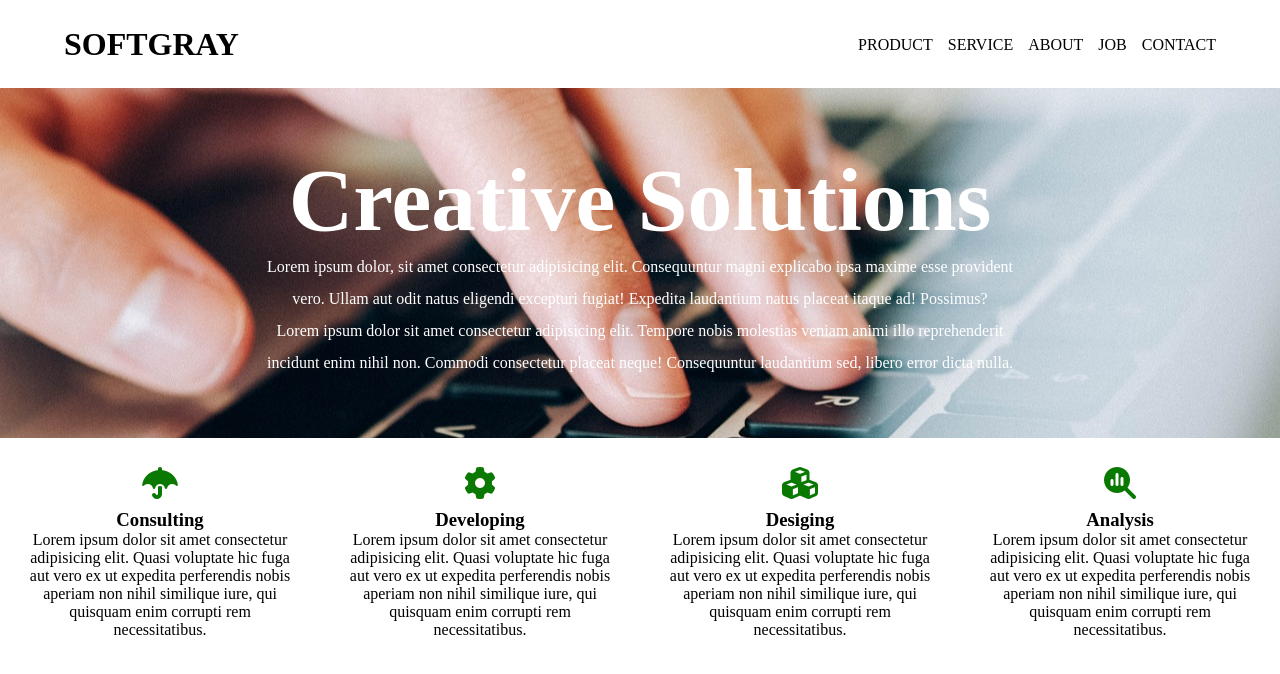
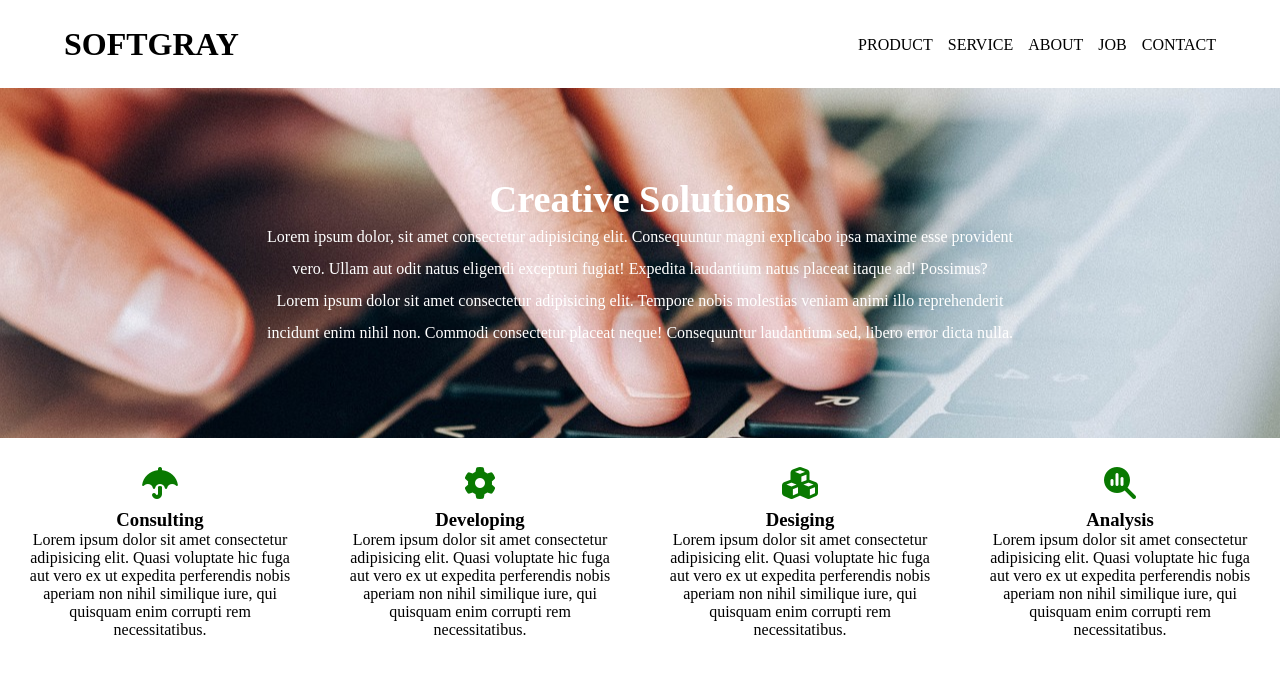
Before and after one commit to babithg/efuturex-cssproject3, a plain HTML site: page index.html in a window 1280 px wide. Drawn offline with Linux system fonts and the light colour scheme.

Commit message:
modified the title size

```diff
--- a/style.css
+++ b/style.css
@@ -38,7 +38,7 @@ header {
     padding: 0% 20%;
 }
 #spotlight h1 {
-    font-size: 7vw;
+    font-size: 3vw;
 }
 
 #spotlight p {
@@ -68,7 +68,6 @@ header {
     justify-content: center;
 }
 
-
 @media only screen and (max-width: 636px){
 
     #spotlight h1 {
@@ -76,8 +75,6 @@ header {
     }
 }
 
-
-
 @media only screen and (max-width: 430px){
 
     #spotlight h1 {
```
